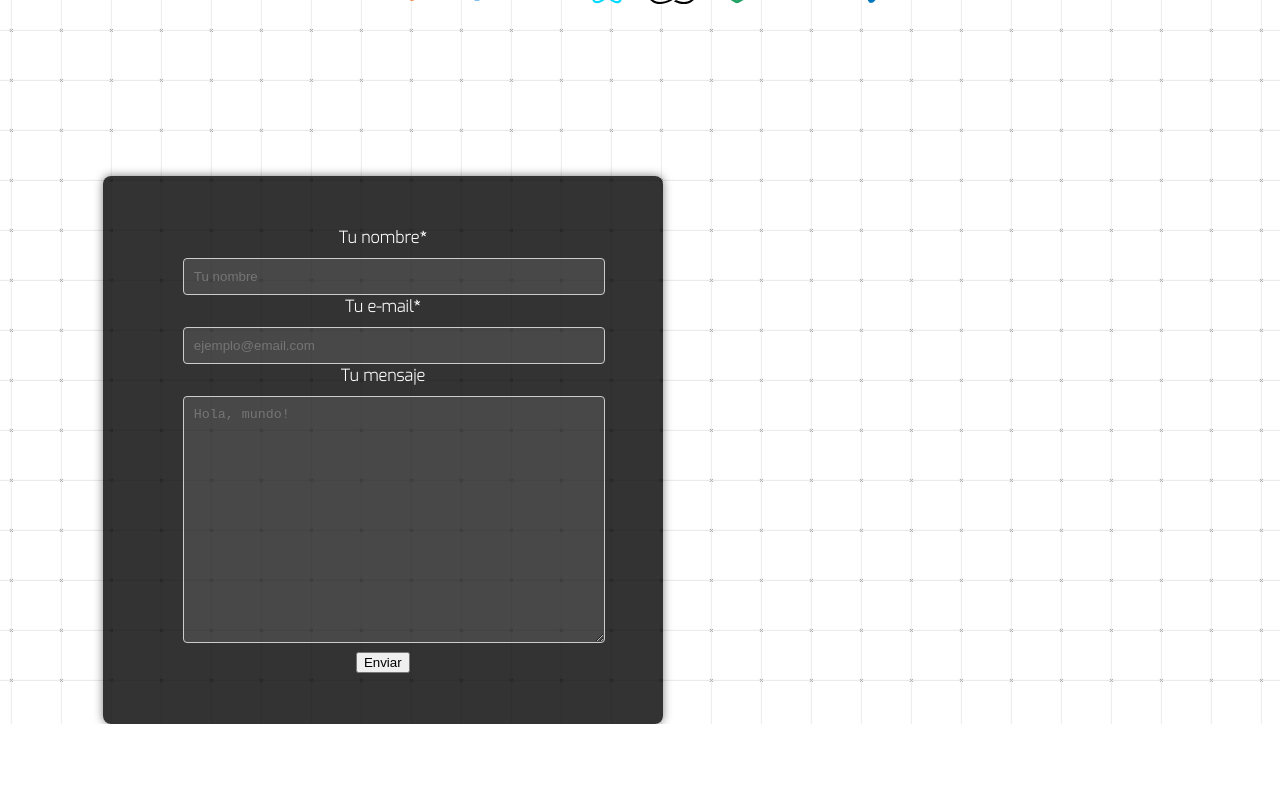
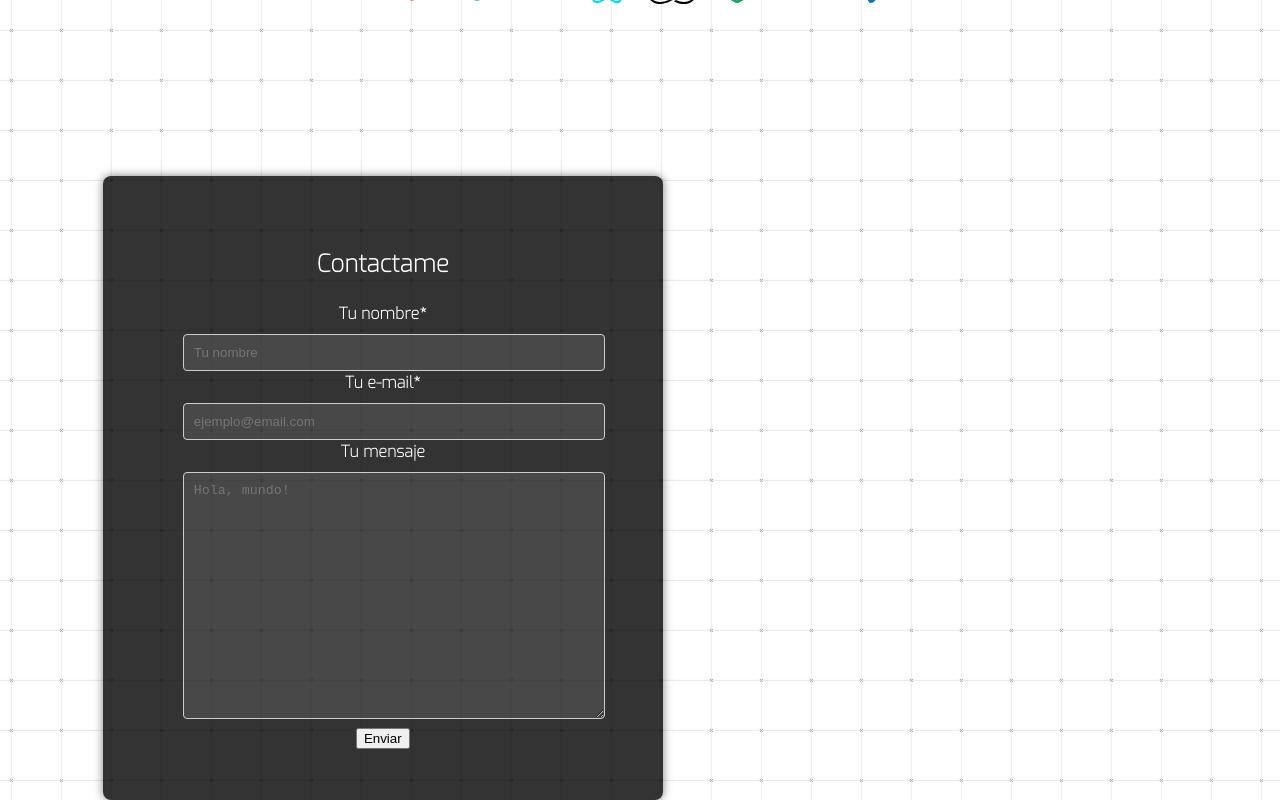
Before and after one commit to ferreiroariel1/portafolio, a React (Vite) app: page /SobreMi in a window 1280 px wide. Shown: the part 881-1681 px from the top of the page. Before the commit the page ends 1605 px from the top, so only its background shows below. Built offline with nearby package versions, Linux system fonts and the light colour scheme.

Commit message:
fomrlario

```diff
--- a/src/SobreMi/SobreMi.jsx
+++ b/src/SobreMi/SobreMi.jsx
@@ -40,6 +40,7 @@ function SobreMi() {
           </div>
 
           <form className={style.form} action="https://formsubmit.co/719de6815d48ba2f1b923a4f1955b430" method="POST">
+            <h2>Contactame</h2>
             <div class="input-container">
                 <label for="form-name">Tu nombre*</label>
                 <input type="text" name="name"  required="" placeholder="Tu nombre"/>
```
